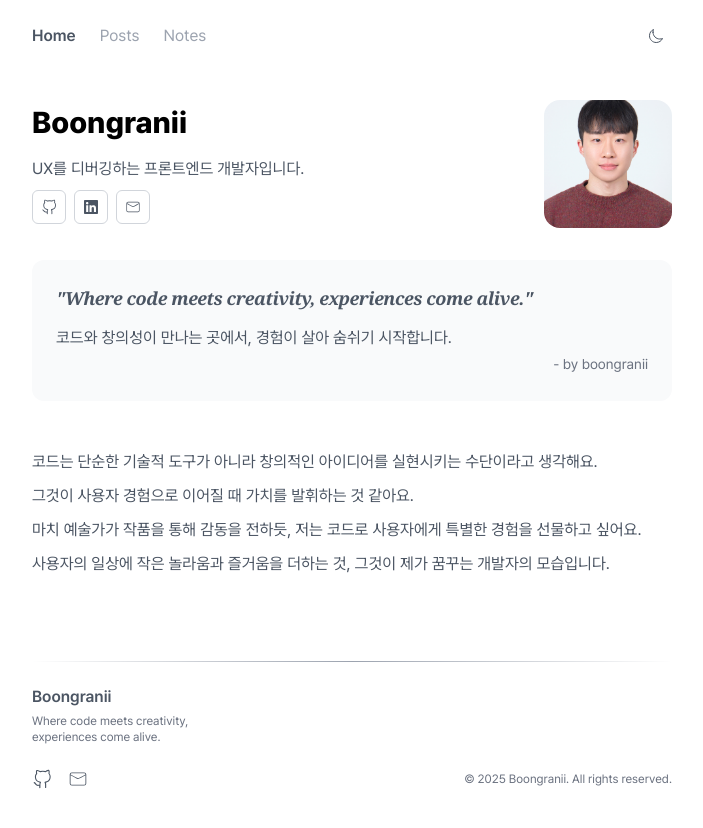
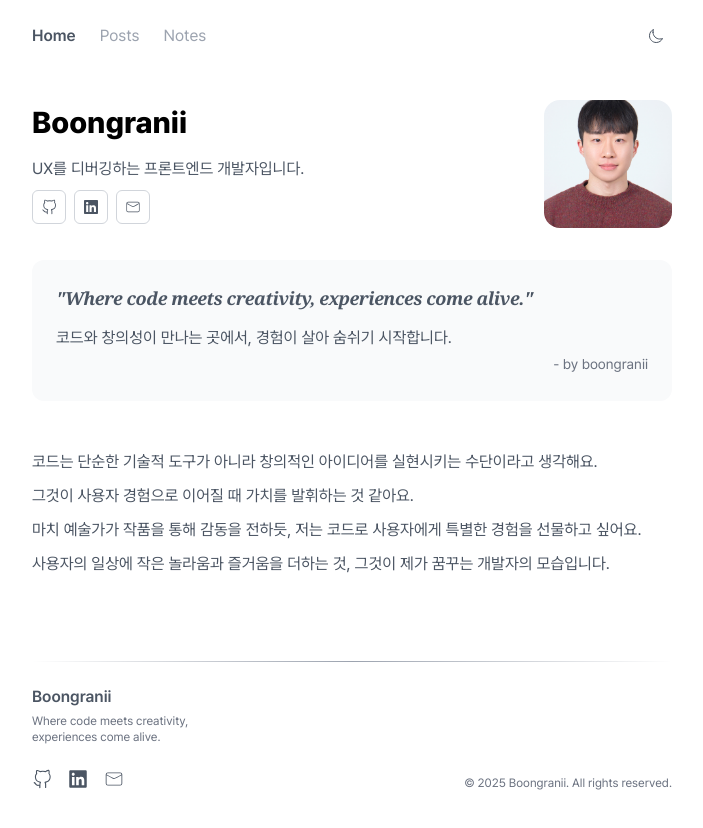
Before and after one commit to bbjbc/boongranii.dev, a Next.js app: page / in a window 1280 px wide. Shown: the top 828 px of the page, without its empty margins (288-991 px from the left). Built offline with nearby package versions, Linux system fonts and the light colour scheme.

Commit message:
feat: add ghost variant to Button component and update footer with LinkedIn link

```diff
--- a/src/components/button.tsx
+++ b/src/components/button.tsx
@@ -3,7 +3,7 @@ import { cn } from '@/app/utils/cn';
 interface ButtonProps extends React.HTMLAttributes<HTMLButtonElement> {
   icon?: React.ReactNode;
   className?: string;
-  variant?: 'default' | 'outline';
+  variant?: 'default' | 'ghost' | 'outline';
 }
 
 const Button = ({
@@ -17,6 +17,7 @@ const Button = ({
     'rounded-md p-2 text-gray-600 transition-all duration-300 dark:text-gray-300';
   const variantStyles = {
     default: 'hover:bg-gray-100 dark:hover:bg-gray-800',
+    ghost: 'hover:text-black dark:hover:text-gray-100',
     outline:
       'border border-gray-300 dark:border-gray-600 bg-white dark:bg-black hover:bg-gray-100 dark:hover:bg-gray-800',
   };
--- a/src/components/layout/footer.tsx
+++ b/src/components/layout/footer.tsx
@@ -1,7 +1,9 @@
 import { VscGithubAlt } from 'react-icons/vsc';
+import { FaLinkedin } from 'react-icons/fa';
 import { CiMail } from 'react-icons/ci';
 
-import { GITHUB_URL, GMAIL_URL } from '@/constants/path';
+import { GITHUB_URL, GMAIL_URL, LINKEDIN_URL } from '@/constants/path';
+import Button from '../button';
 
 const Footer = () => {
   return (
@@ -23,19 +25,20 @@ const Footer = () => {
 
       <div className="flex items-center justify-between">
         <div className="flex items-center space-x-4">
-          <a
-            href={GITHUB_URL}
-            className="text-gray-600 transition-colors duration-300 hover:text-black dark:text-gray-300 dark:hover:text-gray-100"
-            target="_blank"
-            rel="noopener noreferrer"
-          >
-            <VscGithubAlt size={20} />
+          <a href={GITHUB_URL} target="_blank" rel="noopener noreferrer">
+            <Button variant="ghost" className="p-0">
+              <VscGithubAlt size={20} />
+            </Button>
           </a>
-          <a
-            href={GMAIL_URL}
-            className="text-gray-600 transition-colors duration-300 hover:text-black dark:text-gray-300 dark:hover:text-gray-100"
-          >
-            <CiMail size={20} />
+          <a href={LINKEDIN_URL} target="_blank" rel="noopener noreferrer">
+            <Button variant="ghost" className="p-0">
+              <FaLinkedin size={20} />
+            </Button>
+          </a>
+          <a href={GMAIL_URL}>
+            <Button variant="ghost" className="p-0">
+              <CiMail size={20} />
+            </Button>
           </a>
         </div>
 
--- a/src/constants/path.ts
+++ b/src/constants/path.ts
@@ -5,6 +5,5 @@ export const ROUTER_PATH = {
 } as const;
 
 export const GITHUB_URL = 'https://github.com/bbjbc';
-export const LINKEDIN_URL =
-  'https://www.linkedin.com/in/%EB%B3%91%EC%B0%AC-%EC%A1%B0-6a0770349/';
+export const LINKEDIN_URL = 'https://www.linkedin.com/in/bbjbc/';
 export const GMAIL_URL = 'mailto:jobc4550@gmail.com';
```
